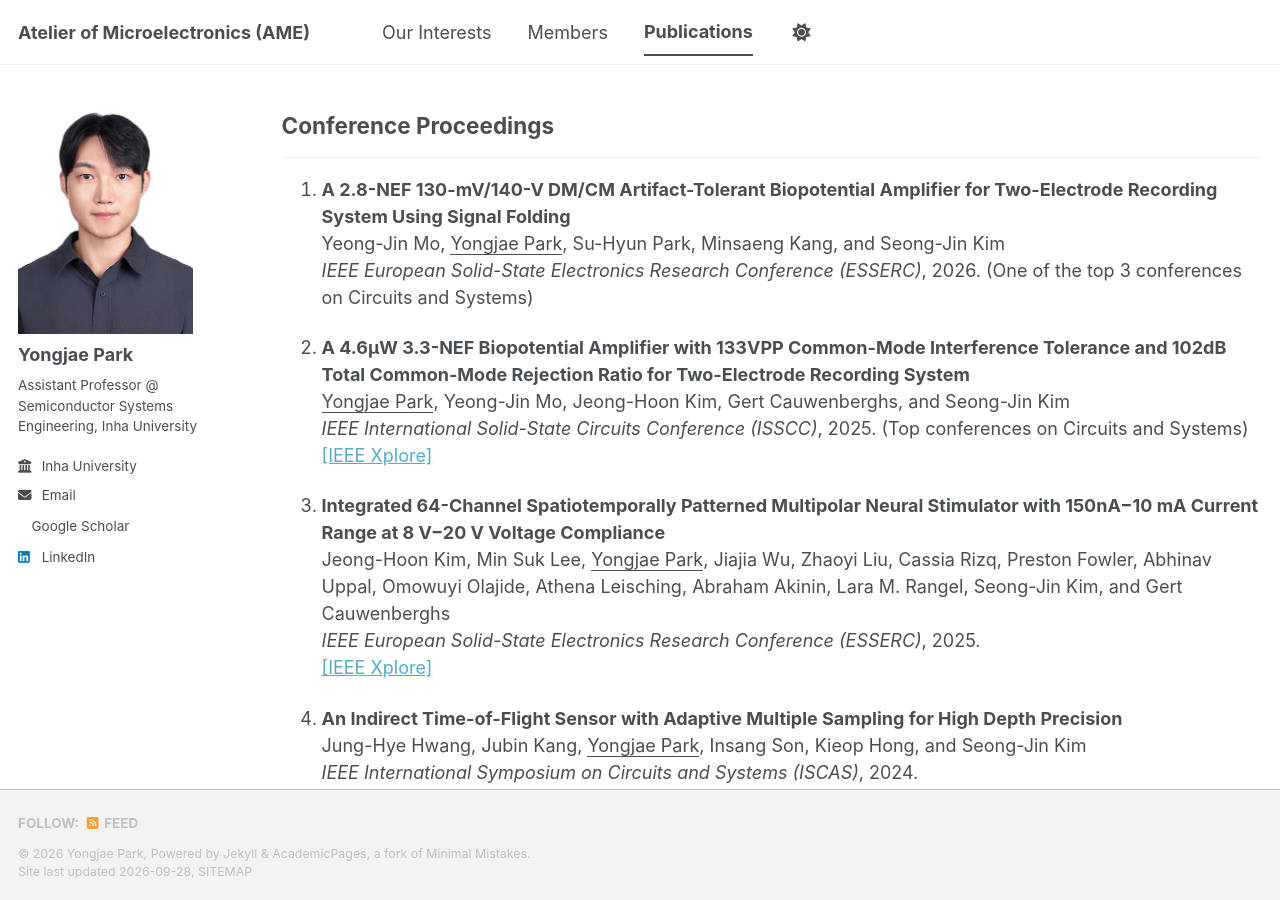
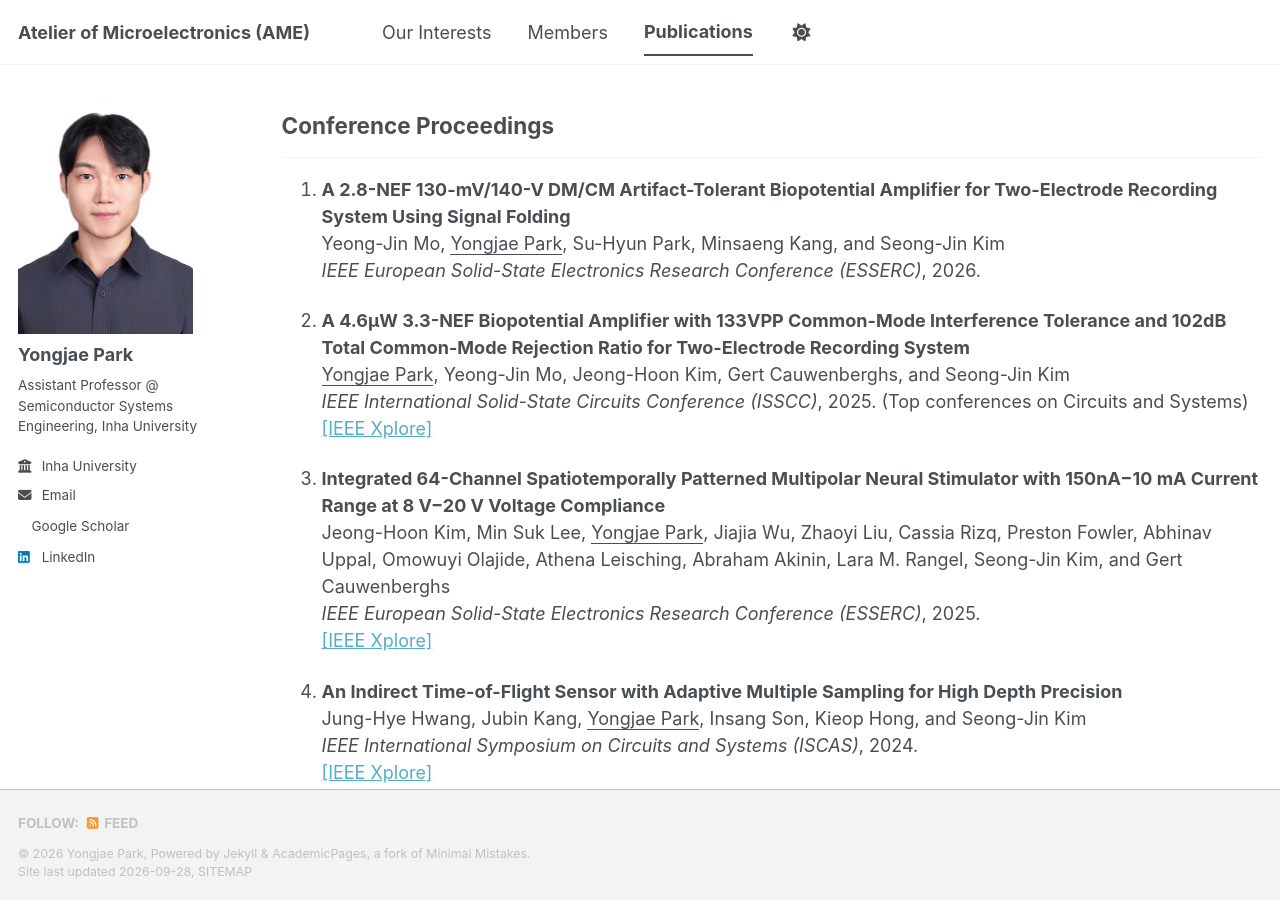
Before and after one commit to yong27park/AME.github.io, a Jekyll site: the page built from _pages/publications.md, in a window 1280 px wide and 900 px high, scrolled down 1759 px. Built offline with Jekyll 4.4.1, drawn with Linux system fonts in a browser that asks for light colours; a style sheet for code colours, icons or effects is not loaded.

Commit message:
Update publications.md

```diff
--- a/_pages/publications.md
+++ b/_pages/publications.md
@@ -62,7 +62,7 @@ author_profile: true
 ---
 1. **A 2.8-NEF 130-mV/140-V DM/CM Artifact-Tolerant Biopotential Amplifier for Two-Electrode Recording System Using Signal Folding**
   Yeong-Jin Mo, <u>Yongjae Park</u>, Su-Hyun Park, Minsaeng Kang, and Seong-Jin Kim<br>
-  *IEEE European Solid-State Electronics Research Conference (ESSERC)*, 2026. (One of the top 3 conferences on Circuits and Systems)<br>
+  *IEEE European Solid-State Electronics Research Conference (ESSERC)*, 2026.<br>
 
 1. **A 4.6μW 3.3-NEF Biopotential Amplifier with 133VPP Common-Mode Interference Tolerance and 102dB Total Common-Mode Rejection Ratio for Two-Electrode Recording System**
   <u>Yongjae Park</u>, Yeong-Jin Mo, Jeong-Hoon Kim, Gert Cauwenberghs, and Seong-Jin Kim<br>
```
